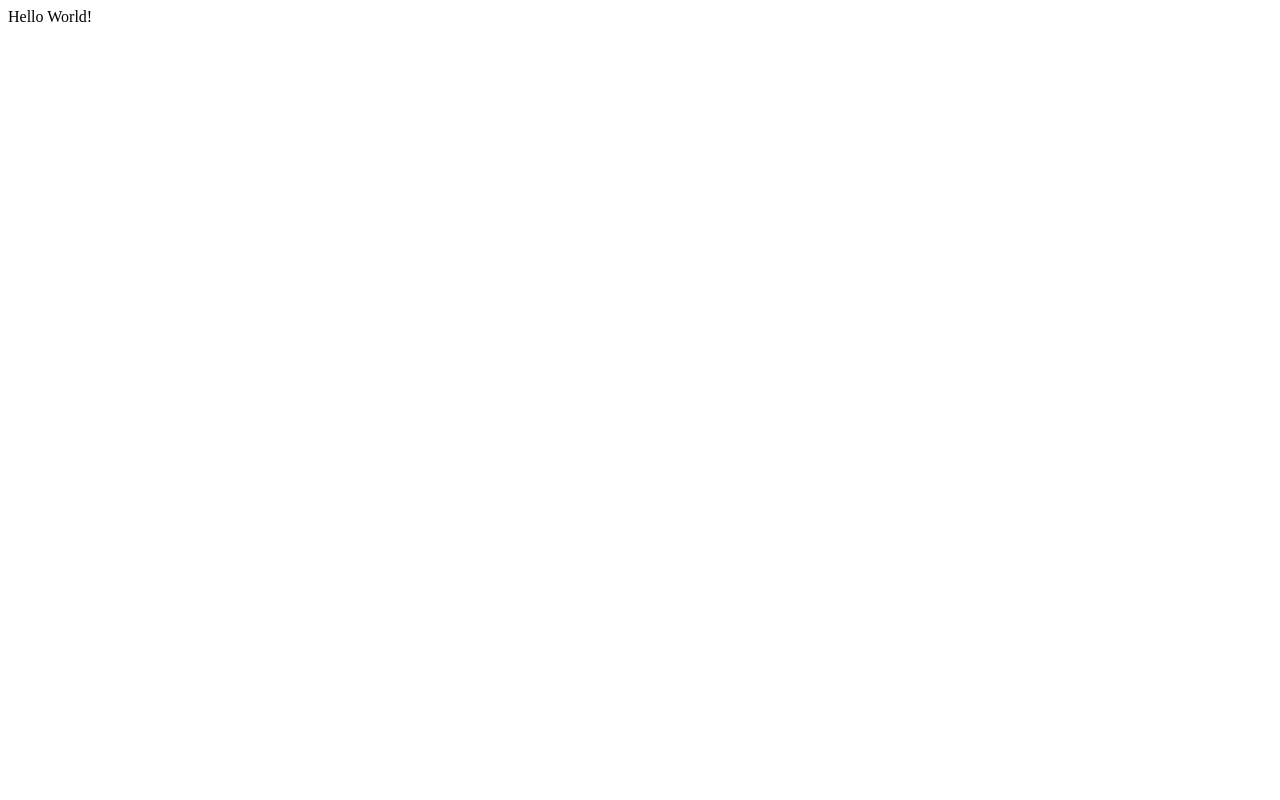
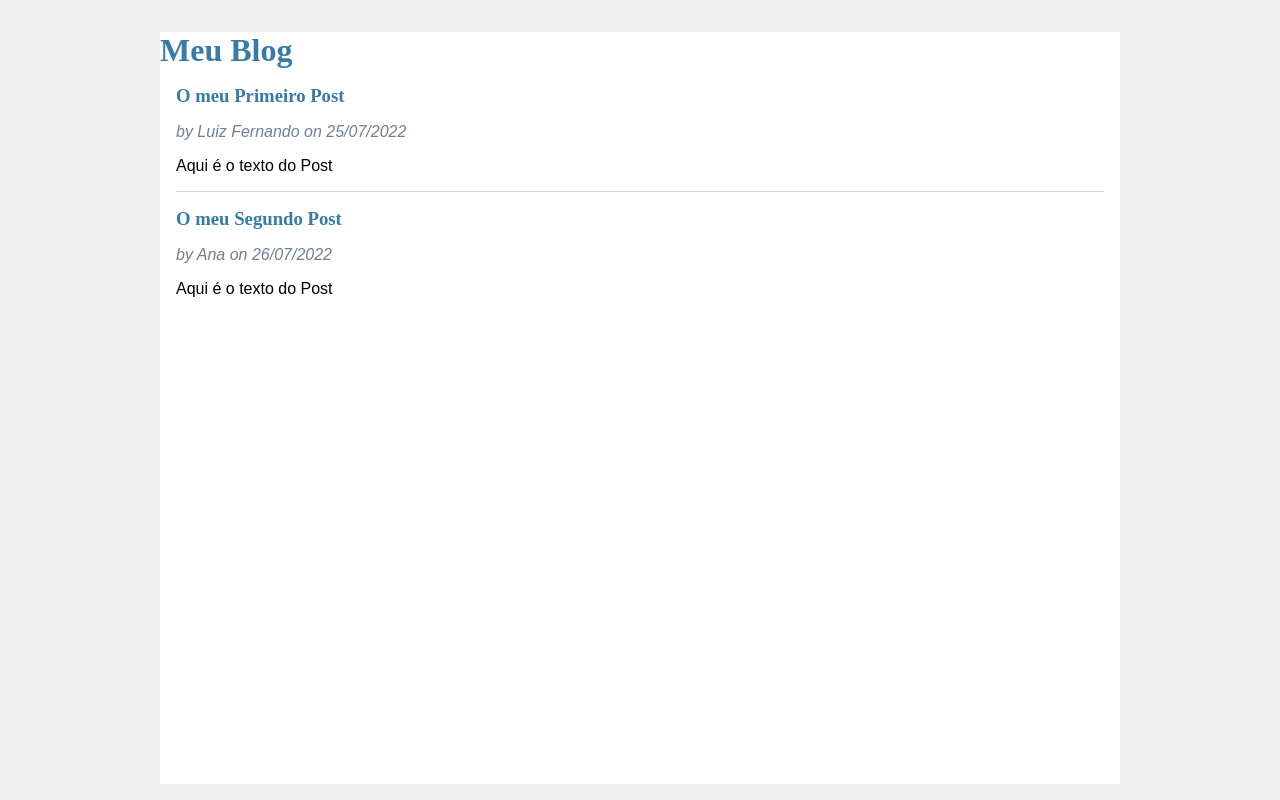
Before and after one commit to luizfrodrigues/blog-ocean, a Flask app: page / in a window 1280 px wide. Before the commit the page is almost empty. Run offline with Flask 2, Linux system fonts and the light colour scheme.

Commit message:
Mockando o bd

```diff
--- a/app.py
+++ b/app.py
@@ -1,15 +1,23 @@
 from flask import Flask, render_template
-
-# flask -> biblioteca Flask -> Classe
+from datetime import datetime
 
 app = Flask("hello")
 
+posts = [
+    {
+        "title": "O meu Primeiro Post",
+        "body": "Aqui é o texto do Post",
+        "author": "Luiz Fernando",
+        "created": datetime(2022,7,25)
+    },
+    {
+        "title": "O meu Segundo Post",
+        "body": "Aqui é o texto do Post",
+        "author": "Ana",
+        "created": datetime(2022,7,26)
+    },
+]
+
 @app.route("/")
-
-def hello():
-    return "Hello World!"
-
-@app.route("/meucontato")
-
-def meucontato():
-    return render_template("index.html")
+def index():
+    return render_template("index.html", posts=posts)
--- /dev/null
+++ b/static/style.css
@@ -0,0 +1,32 @@
+html{
+    font-family: sans-serif;
+    background: #eee;
+    padding: 1rem;
+}
+body{
+    max-width: 960px;
+    margin: 0 auto;
+    background: white;
+}
+h1{
+    font-family: serif;
+    color: #377ba8;
+    margin: 1rem 0;
+}
+hr{
+    border: none;
+    border-top: 1px solid lightgray;
+}
+.content{
+    padding: 0 1rem 1rem;
+}
+.post > header > div:first-of-type{
+    flex: auto;
+}
+.post .about{
+    color: slategray;
+    font-style: italic;
+}
+.post .body{
+    white-space: pre-line;
+}
--- /dev/null
+++ b/templates/base.html
@@ -0,0 +1,16 @@
+<html>
+    <head>
+        <title> {% block title %}{% endblock %} - Meu Blog </title>
+        <link rel="stylesheet" href="/static/style.css">
+    </head>
+
+    <body>
+        <h1> Meu Blog </h1>
+        <nav>
+        </nav>
+        <section class="content">
+            {% block content %}
+            {% endblock %}
+        </section>
+    </body>
+</html>
--- a/templates/index.html
+++ b/templates/index.html
@@ -1,10 +1,22 @@
-<html>
-    <head>
-        <title>Contatos</title>
-    </head>
-    <body>
-        <h1>Luiz Fernando de Oliveira Rodrigues</h1>
-        <h2>(11)99999-9999</h2>
-        <h3>luizfrodrigues@gmail.com</h3>
-    </body>
-    </html>
+{% extends "base.html" %}
+
+{%block title %} Página Inicial {% endblock %}
+
+{% block content %}
+{% for post in posts %}
+    <article class="post">
+        <header>
+            <div>
+                <h1>{{ post.title }}</h1>
+                <div class="about">
+                    by {{ post.author }} on {{ post.created.strftime('%d/%m/%Y') }}
+                </div>
+            </div>
+        </header>
+        <p class="body"> {{post.body}} </p>
+    </article>
+    {% if not loop.last %}
+        <hr>
+    {% endif %}
+{% endfor %}
+{% endblock%}
```
